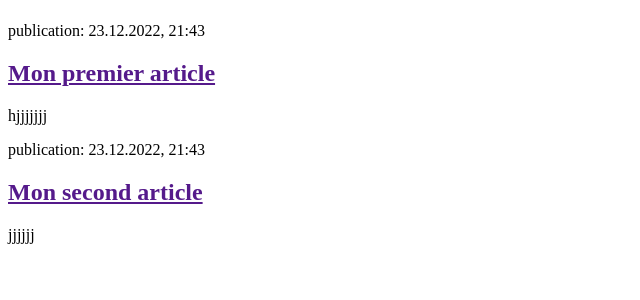
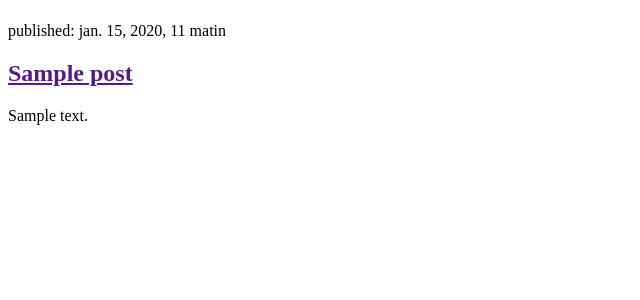
Before and after one commit to Mouna-chemingui/djangogirls, a Django app: page / in a window 1280 px wide. Shown: the part 58-358 px from the top of the page, without its empty margins (0-640 px from the left). Run offline with Django 3.2, Linux system fonts and the light colour scheme; tables that the repository leaves empty hold one stand-in row (values such as "Sample post").

Commit message:
Modification des templates pourafficher les posts contenues dans la basede données

```diff
--- a/mysite/myblog/templates/myblog/post_list.html
+++ b/mysite/myblog/templates/myblog/post_list.html
@@ -1,21 +1,15 @@
 <!DOCTYPE html>
 <html>
-    <head>
-        <title>Blog Django Girls</title>
-    </head>
     <body>
         <header>
             <h1><a href="/">Blog Django Girls</a></h1>
         </header>
+    {% for post in posts %}
     <article>
-        <time>publication: 23.12.2022, 21:43</time>
-        <h2><a href="">Mon premier article</a></h2>
-        <p>hjjjjjjj</p>
+        <time>published: {{ post.published_date}}</time>
+        <h2><a href="">{{ post.title }}</a></h2>
+        <p>{{ post.text|linebreaksbr }}</p>
     </article>
-    <article>
-        <time>publication: 23.12.2022, 21:43</time>
-        <h2><a href="">Mon second article </a></h2>
-        <p>jjjjjj</p>
-    </article>
+    {% endfor %}
     </body>
 </html>
--- a/mysite/myblog/views.py
+++ b/mysite/myblog/views.py
@@ -1,3 +1,7 @@
 from django.shortcuts import render
+from .models import Post
+from django.utils import timezone
+
 def post_list(request):
-    return render(request, 'myblog/post_list.html', {})
+    posts=Post.objects.filter(published_date__lte=timezone.now()).order_by('published_date')
+    return render(request, 'myblog/post_list.html', {'posts':posts})
```
